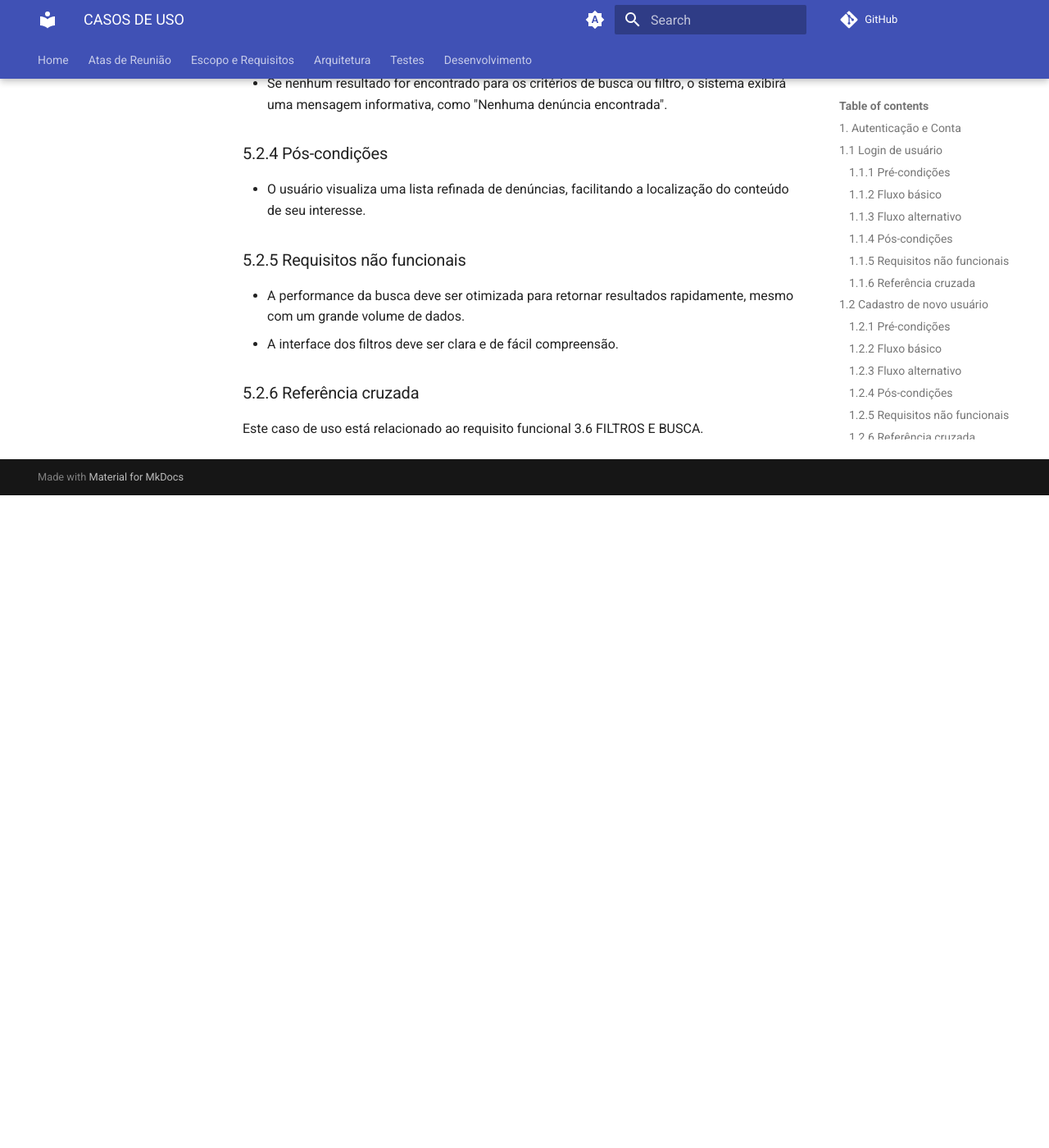
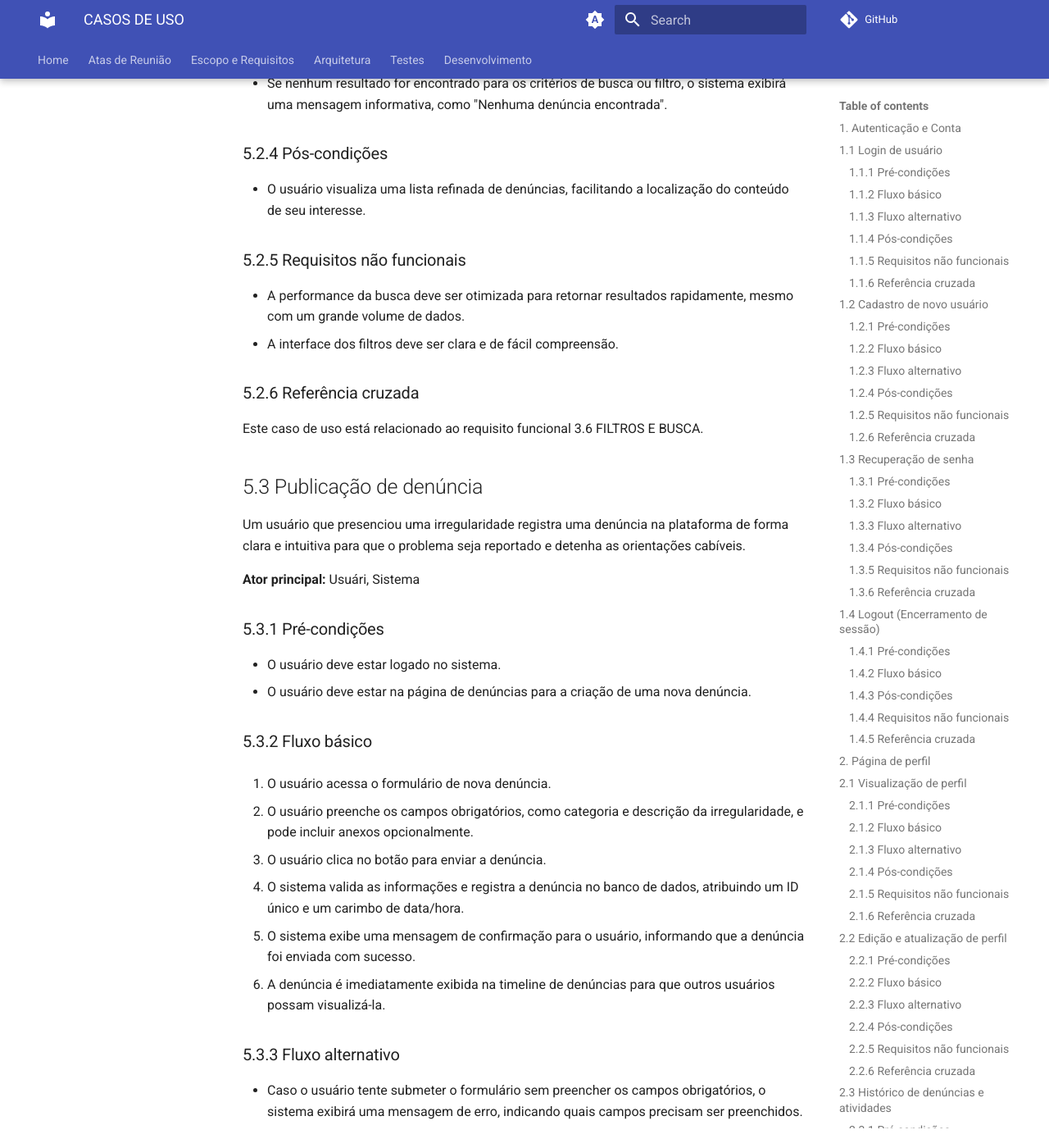
Before and after one commit to fga-eps-mds/2025.2-Valhalla-Docs, an MkDocs documentation site: the page built from docs/escopo-requisitos/Casos_de_uso.md, in a window 1280 px wide and 1400 px high, scrolled down 19706 px. Shown: the whole window at 82% size. Built offline with MkDocs 1.6.1 and Material for MkDocs 9.7.7, drawn with Linux system fonts in a browser that asks for light colours; comment, search, counter and statistics services are not loaded; before the commit the page ends 20310 px from its top, so only the background shows below that; some of the changed text lies outside the part shown.

Commit message:
doc - adiciona 16º caso de uso

```diff
--- a/docs/escopo-requisitos/Casos_de_uso.md
+++ b/docs/escopo-requisitos/Casos_de_uso.md
@@ -521,3 +521,34 @@ Um usuário deseja encontrar uma denúncia específica de forma fácil, utilizan
 
 ### 5.2.6 Referência cruzada
 Este caso de uso está relacionado ao requisito funcional 3.6 FILTROS E BUSCA.
+
+## 5.3 Publicação de denúncia
+Um usuário que presenciou uma irregularidade registra uma denúncia na plataforma de forma clara e intuitiva para que o problema seja reportado e detenha as orientações cabíveis.
+
+**Ator principal:** Usuári, Sistema
+
+### 5.3.1 Pré-condições
+- O usuário deve estar logado no sistema.
+- O usuário deve estar na página de denúncias para a criação de uma nova denúncia.
+
+### 5.3.2 Fluxo básico
+1. O usuário acessa o formulário de nova denúncia.
+
+2. O usuário preenche os campos obrigatórios, como categoria e descrição da irregularidade, e pode incluir anexos opcionalmente.
+3. O usuário clica no botão para enviar a denúncia.
+4. O sistema valida as informações e registra a denúncia no banco de dados, atribuindo um ID único e um carimbo de data/hora.
+5. O sistema exibe uma mensagem de confirmação para o usuário, informando que a denúncia foi enviada com sucesso.
+6. A denúncia é imediatamente exibida na timeline de denúncias para que outros usuários possam visualizá-la.
+
+### 5.3.3 Fluxo alternativo
+- Caso o usuário tente submeter o formulário sem preencher os campos obrigatórios, o sistema exibirá uma mensagem de erro, indicando quais campos precisam ser preenchidos.
+
+### 5.3.4 Pós-condições
+- A denúncia é registrada com sucesso e fica visível para a comunidade na plataforma.
+
+### 5.3.5 Requisitos não funcionais
+- O sistema deve garantir a opção de anonimato ao usuário, conforme o requisito de "Anonimização de Denúncias".
+- A interface do formulário deve ser intuitiva e fácil de usar.
+
+### 5.3.6 Referência cruzada
+Este caso de uso está relacionado ao requisito funcional 3.6 PUBLICAÇÃO DE DENÚNCIA.
```
